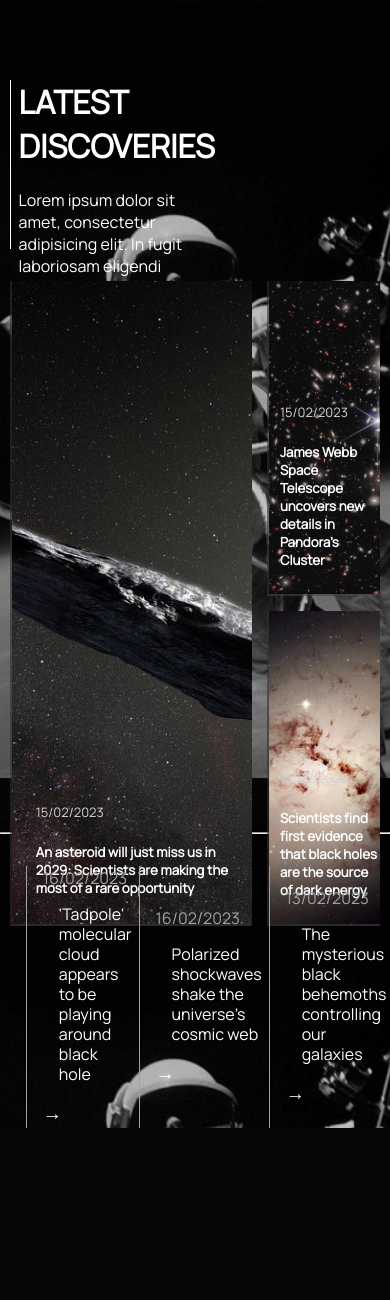
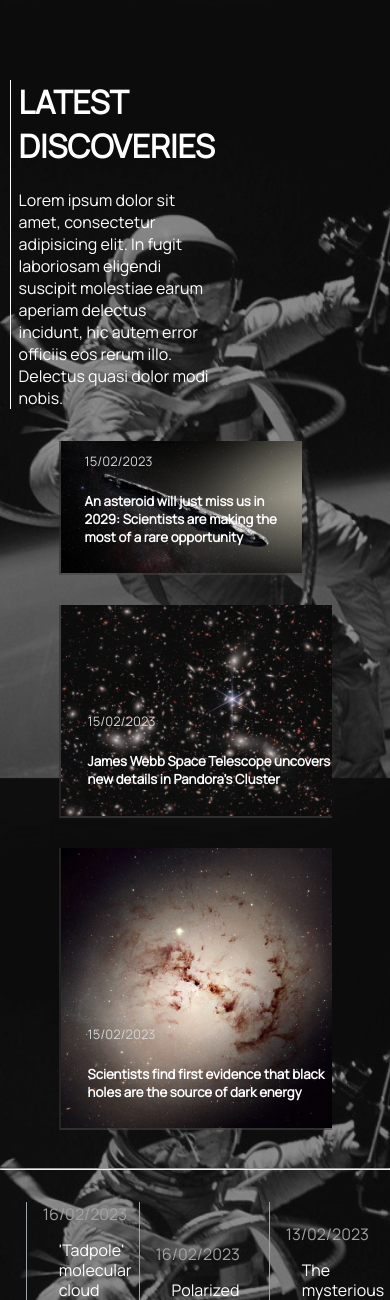
Before and after one commit to Artiye/AstronomyWeb, a PHP site: page /news.html in a window 390 px wide; the page is wider, and only the part inside the window is pictured. Shown: the part 66-1366 px from the top of that part. Before the commit the page ends 1194 px from the top of that part, so only its background shows below. Run offline with PHP 8.4, Linux system fonts and the light colour scheme.

Commit message:
added media, new background shadow etc

```diff
--- a/news.css
+++ b/news.css
@@ -15,6 +15,12 @@ body {
     background-attachment: fixed;
     overflow-x:hidden;
     z-index: 1;
+}
+.new-bg-shadow{
+    height:fit-content;
+    width:inherit;
+    background-color: rgba(38, 36, 36, 0.318);
+    position: absolute;
 }
 
 
@@ -162,3 +168,27 @@ body {
         color:rgb(130, 121, 182);
         transition: .4s;
      }
+
+     @media screen and (max-width:1024px){
+
+        .top-section{
+            margin-top: 8px;
+            margin-bottom:8px;
+            width:100%
+        }
+
+        .news1{
+            width:70%;
+            position:relative;
+            left:15%;
+           display:grid;
+           grid-template-columns: 1fr;
+           grid-template-rows: 1fr;
+           gap:30px;
+        }
+
+        .img1{
+            grid-row: span 1;
+            grid-column: span 1;
+         }
+    }
--- a/news.html
+++ b/news.html
@@ -13,6 +13,7 @@
 
 </head>
 <body>
+    <div class="new-bg-shadow">
     <nav>
         <a href="about.html"><h1 class="logo">SPACED</h1></a>
         <a href="#" class="nav-button">
```
